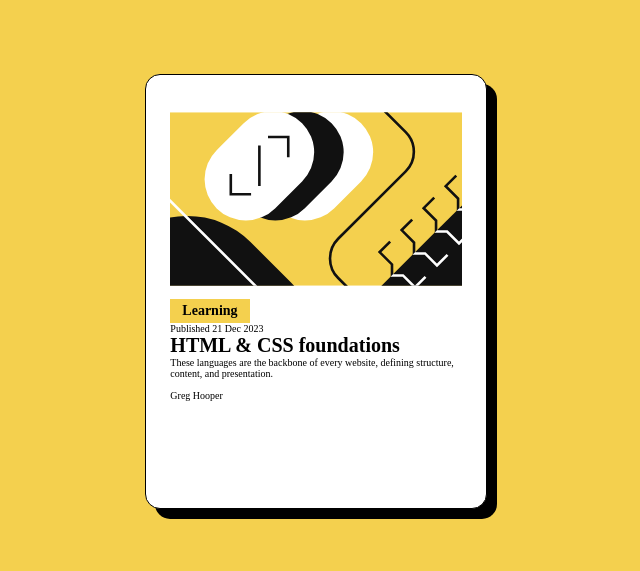
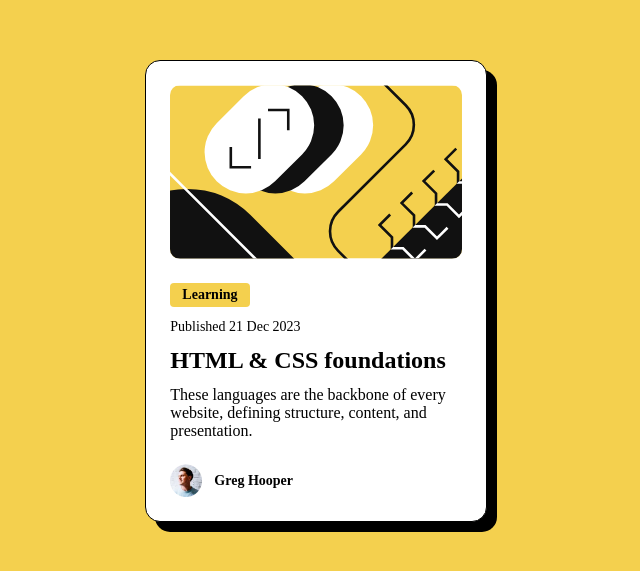
Before and after one commit to NullCoffeeException-Frontend-Mentor/blog-preview-card, a plain HTML site: page index.html in a window 1280 px wide. Shown: the part 109-680 px from the top of the page, without its empty margins (324-964 px from the left). Drawn offline with Linux system fonts and the light colour scheme.

Commit message:
style: 데스크탑 완성

```diff
--- a/index.html
+++ b/index.html
@@ -16,21 +16,23 @@
 <body>
   <main>
     <div class="card">
-      <img class="card__img" src="./assets/images/illustration-article.svg" />
-      <span class="card__tag">
-        Learning
-      </span>
-      <div class="card__date">
-        Published 21 Dec 2023
-      </div>
-      <h1 class="card__title">
-        HTML & CSS foundations
-      </h1>
+      <img class="card__img" src="./assets/images/illustration-article.svg" alt="illustration-article" />
       <div class="card__content">
-        These languages are the backbone of every website, defining structure, content, and presentation.
+        <div class="card__content-tag">
+          Learning
+        </div>
+        <div class="card__content-date">
+          Published 21 Dec 2023
+        </div>
+        <h1 class="card__content-title">
+          HTML & CSS foundations
+        </h1>
+        <div class="card__content-description">
+          These languages are the backbone of every website, defining structure, content, and presentation.
+        </div>
       </div>
       <div class="card__account">
-        <img class="card__account-image" />
+        <img class="card__account-image" src="./assets/images/image-avatar.webp" alt="image-avatar" />
         <p class="card__account-name">
           Greg Hooper
         </p>
--- a/style.css
+++ b/style.css
@@ -24,10 +24,10 @@ main {
 
 .card {
     display: flex;
-    width: calc(384 / 1440 * 100vw);
-    height: calc(522 / 960 * 100vh);
+    width: max(calc(384 / 1440 * 100vw), 190px);
     padding: 24px;
     flex-direction: column;
+    gap: 24px;
     background-color: #ffffff;
     box-shadow: 10px 10px #000;
     border: 1px solid #000;
@@ -35,19 +35,53 @@ main {
 }
 
 .card__img {
-    height: 200px;
+    border-radius: 1rem;
 }
 
-.card__tag {
+.card__content {
+    display: flex;
+    flex-direction: column;
+    gap: 1.2rem;
+}
+
+.card__content-tag {
     margin: 0 auto 0 0;
     display: inline-block;
     padding: 0.4rem 1.2rem;
     font-size: 1.4rem;
     font-weight: bold;
     background-color: #F4D04E;
+    border-radius: 4px;
 }
 
-.card__title:hover {
+.card__content-title:hover {
     color: #F4D04E;
     cursor: pointer;
 }
+
+.card__content-date {
+    font-size: 1.4rem;
+}
+
+.card__content-title {
+    font-size: 2.4rem;
+}
+
+.card__content-description {
+    font-size: 1.6rem;
+}
+
+.card__account {
+    display: flex;
+    align-items: center;
+    gap: 1.2rem;
+}
+
+.card__account-image {
+    width: 3.2rem;
+}
+
+.card__account-name {
+    font-size: 1.4rem;
+    font-weight: 600;
+}
```
